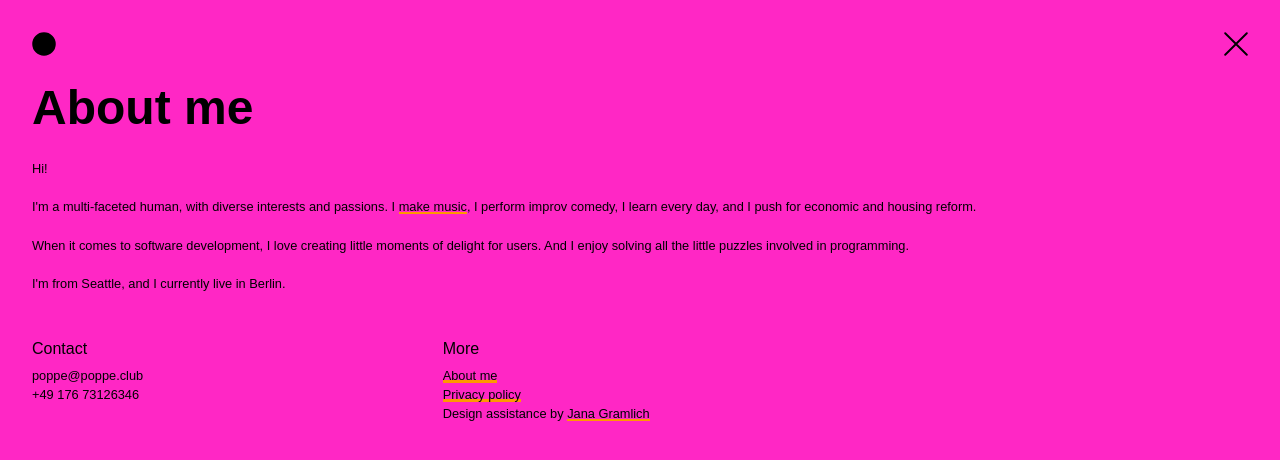
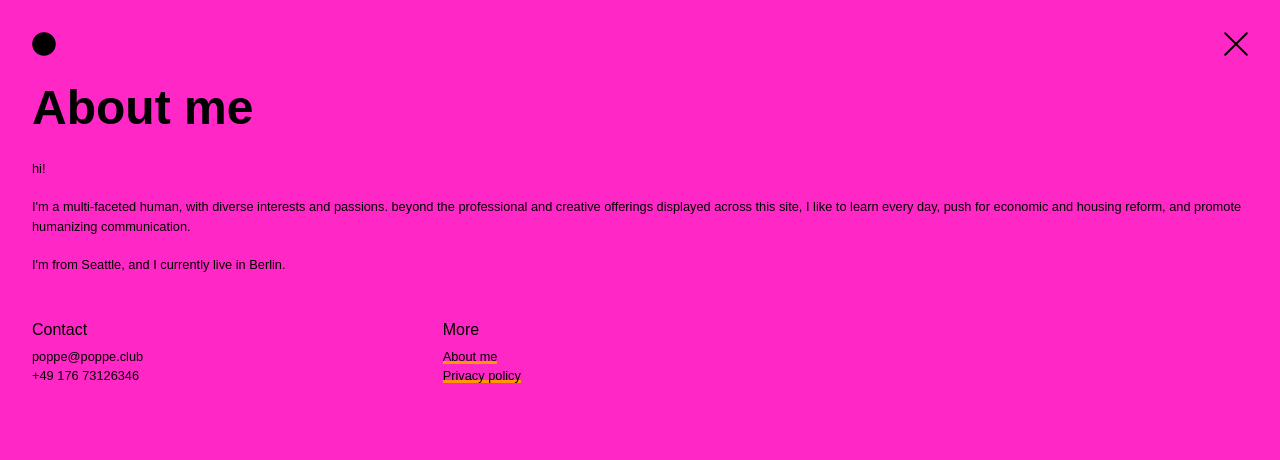
Before and after one commit to djpo/poppe-club, a SvelteKit app: page /about in a window 1280 px wide. Shown: the top 460 px of the page. Built offline with nearby package versions, Linux system fonts and the light colour scheme.

Commit message:
update content: bio text

```diff
--- a/src/lib/Footer.svelte
+++ b/src/lib/Footer.svelte
@@ -14,9 +14,6 @@
       <a href="/about">About me</a>
       <br />
       <a href="/privacy">Privacy policy</a>
-      <br />
-      Design assistance by
-      <a href="https://janagramlich.com/" target="_blank">Jana Gramlich</a>
     </p>
   </div>
 </div>
--- a/src/lib/dev-projects-content.ts
+++ b/src/lib/dev-projects-content.ts
@@ -283,7 +283,7 @@ export const devProjects: Project[] = [
         content: `
           My friend Jana helped with the design of this site. We discussed my goals (mainly: getting a dev job), collected some inspirations, and looked at the personality of my existing projects.
           <br /><br />
-          Check out Jana's work at janagramlich.com
+          Check out Jana's work at <a href="https://janagramlich.com/" target="_blank">janagramlich.com</a>
         `,
       },
       {
--- a/src/routes/about/+page.svelte
+++ b/src/routes/about/+page.svelte
@@ -8,17 +8,12 @@
   <h1>About me</h1>
 
   <p>
-    Hi!
+    hi!
     <br />
     <br />
-    I'm a multi-faceted human, with diverse interests and passions. I
-    <a href="https://soundcloud.com/poppe-poppe" target="_blank">make music</a>,
-    I perform improv comedy, I learn every day, and I push for economic and
-    housing reform.
-    <br />
-    <br />
-    When it comes to software development, I love creating little moments of delight
-    for users. And I enjoy solving all the little puzzles involved in programming.
+    I'm a multi-faceted human, with diverse interests and passions. beyond the professional
+    and creative offerings displayed across this site, I like to learn every day,
+    push for economic and housing reform, and promote humanizing communication.
     <br />
     <br />
     I'm from Seattle, and I currently live in Berlin.
```
Also changed, not shown: src/routes/dev/+page.svelte (+4 -3 lines).
